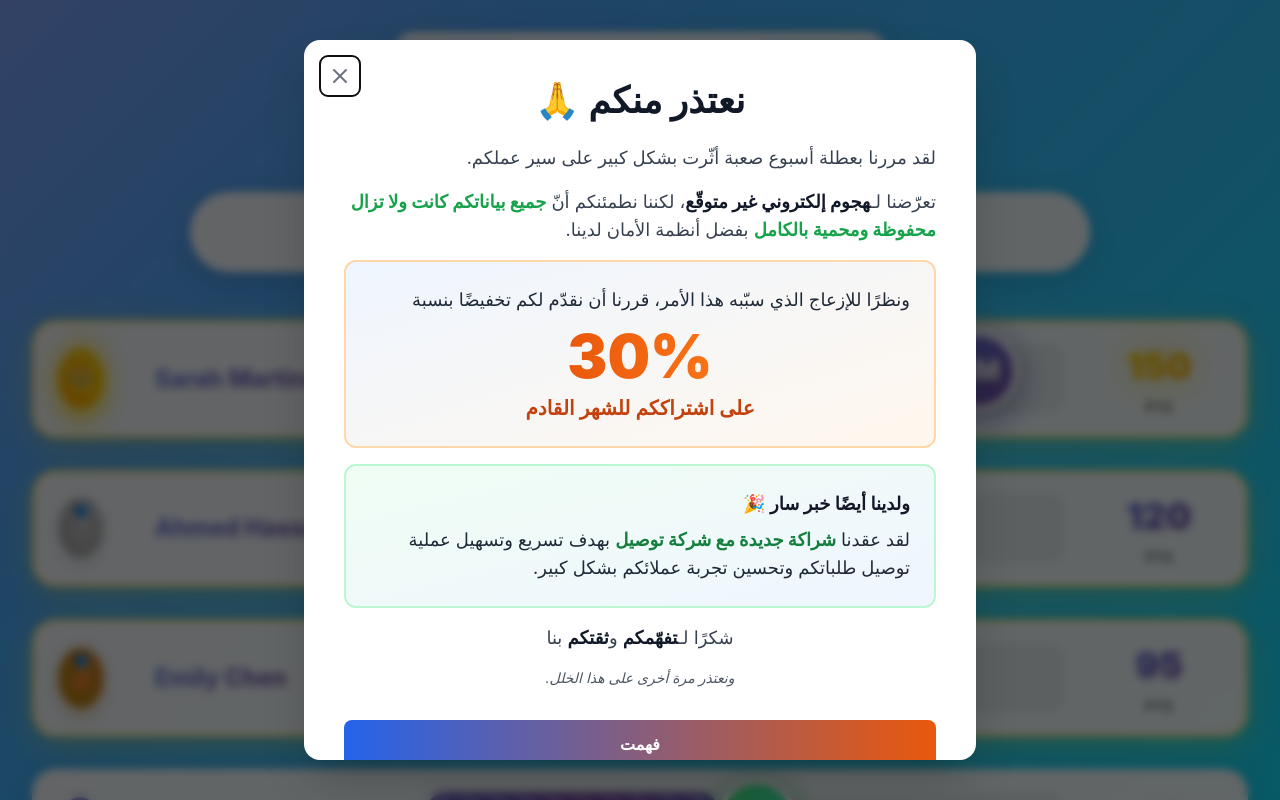
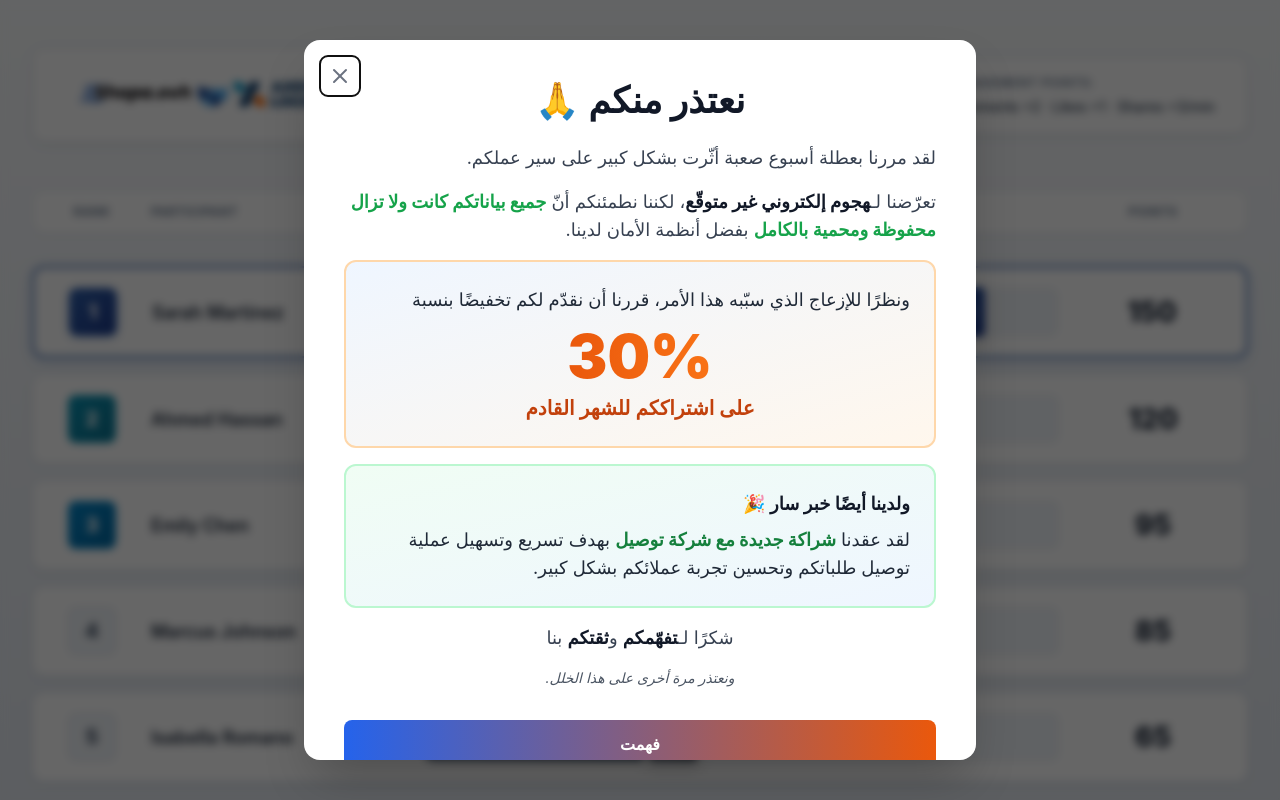
Before and after one commit to fawzyoth/Taktakli, a Vue app: page /racing-bar in a window 1280 px wide. Shown: the top 800 px of the page. Built offline with nearby package versions, Linux system fonts and the light colour scheme.

Commit message:
Updated RacingBarView.vue

```diff
--- a/src/views/RacingBarView.vue
+++ b/src/views/RacingBarView.vue
@@ -1,20 +1,27 @@
 <template>
   <div class="racing-bar-container">
-    <div class="animated-background">
-      <div class="floating-circle" v-for="i in 20" :key="i" :style="getCircleStyle(i)"></div>
+    <div class="header-section">
+      <div class="logo-container">
+        <img src="/Design sans titre.png" alt="Shopa.ovh" class="logo" />
+      </div>
+
+      <div class="engagement-info">
+        <div class="live-indicator">
+          <span class="live-dot"></span>
+          <span class="live-text">LIVE</span>
+        </div>
+        <div class="info-text">
+          <span class="info-label">Engagement Points:</span>
+          <span class="info-detail">Comments +2 · Likes +1 · Shares +3/min</span>
+        </div>
+      </div>
     </div>
 
-    <div class="logo-container">
-      <img src="/Design sans titre.png" alt="Shopa.ovh" class="logo" />
-    </div>
-
-    <div class="engagement-info">
-      <div class="info-text">
-        <span class="info-icon">⚡</span>
-        <strong>Point System:</strong> Comments +2 pts | Likes +1 pt | Shares +3 pts/min
-        <span class="pulse-dot"></span>
-        Live
-      </div>
+    <div class="leaderboard-header">
+      <div class="header-rank">Rank</div>
+      <div class="header-name">Participant</div>
+      <div class="header-progress">Progress</div>
+      <div class="header-points">Points</div>
     </div>
 
     <div class="leaderboard">
@@ -22,14 +29,11 @@
         v-for="(participant, index) in sortedParticipants"
         :key="participant.id"
         class="participant-row"
-        :class="{ 'top-rank': index < 3 }"
+        :class="{ 'is-leader': index === 0 }"
         :style="{ animationDelay: `${index * 0.1}s` }"
       >
         <div class="rank-badge" :class="`rank-${index + 1}`">
-          <span v-if="index === 0" class="trophy">👑</span>
-          <span v-else-if="index === 1" class="trophy">🥈</span>
-          <span v-else-if="index === 2" class="trophy">🥉</span>
-          <span v-else class="rank-number">{{ index + 1 }}</span>
+          <span class="rank-number">{{ index + 1 }}</span>
         </div>
 
         <div class="participant-name">
@@ -47,32 +51,27 @@
             }"
           >
             <div class="bar-shine"></div>
-            <div class="bar-glow"></div>
-            <div class="bar-pattern"></div>
           </div>
           <div
             class="avatar-container"
             :style="{ left: `${getBarWidth(participant.points)}%` }"
           >
-            <div class="avatar-glow" :style="{ background: participant.glowColor }"></div>
             <div class="avatar" :style="{ background: participant.avatarColor }">
               <div class="avatar-icon">{{ participant.initials }}</div>
             </div>
           </div>
         </div>
 
-        <div class="points-display" :class="`points-rank-${index + 1}`">
+        <div class="points-display">
           <span class="points-value">{{ participant.points.toLocaleString() }}</span>
-          <span class="points-label">pts</span>
         </div>
       </div>
     </div>
 
     <div class="footer-text">
-      <span class="footer-icon">🎯</span>
-      Live Engagement Leaderboard
-      <span class="footer-separator">•</span>
-      <span class="footer-brand">Shopa.ovh</span>
+      <span>Real-time Engagement Leaderboard</span>
+      <span class="footer-separator">|</span>
+      <span class="footer-brand">Powered by Shopa.ovh</span>
     </div>
   </div>
 </template>
@@ -86,7 +85,6 @@ interface Participant {
   points: number
   initials: string
   avatarColor: string
-  glowColor: string
 }
 
 const participants = ref<Participant[]>([
@@ -95,40 +93,35 @@ const participants = ref<Participant[]>([
     name: 'Sarah Martinez',
     points: 150,
     initials: 'SM',
-    avatarColor: 'linear-gradient(135deg, #667eea 0%, #764ba2 100%)',
-    glowColor: 'radial-gradient(circle, rgba(102, 126, 234, 0.4) 0%, transparent 70%)'
+    avatarColor: 'linear-gradient(135deg, #2E5EAA 0%, #1e3a8a 100%)'
   },
   {
     id: 2,
     name: 'Ahmed Hassan',
     points: 120,
     initials: 'AH',
-    avatarColor: 'linear-gradient(135deg, #f093fb 0%, #f5576c 100%)',
-    glowColor: 'radial-gradient(circle, rgba(240, 147, 251, 0.4) 0%, transparent 70%)'
+    avatarColor: 'linear-gradient(135deg, #0891b2 0%, #0e7490 100%)'
   },
   {
     id: 3,
     name: 'Emily Chen',
     points: 95,
     initials: 'EC',
-    avatarColor: 'linear-gradient(135deg, #4facfe 0%, #00f2fe 100%)',
-    glowColor: 'radial-gradient(circle, rgba(79, 172, 254, 0.4) 0%, transparent 70%)'
+    avatarColor: 'linear-gradient(135deg, #0284c7 0%, #0369a1 100%)'
   },
   {
     id: 4,
     name: 'Marcus Johnson',
     points: 80,
     initials: 'MJ',
-    avatarColor: 'linear-gradient(135deg, #43e97b 0%, #38f9d7 100%)',
-    glowColor: 'radial-gradient(circle, rgba(67, 233, 123, 0.4) 0%, transparent 70%)'
+    avatarColor: 'linear-gradient(135deg, #64748b 0%, #475569 100%)'
   },
   {
     id: 5,
     name: 'Isabella Romano',
     points: 65,
     initials: 'IR',
-    avatarColor: 'linear-gradient(135deg, #fa709a 0%, #fee140 100%)',
-    glowColor: 'radial-gradient(circle, rgba(250, 112, 154, 0.4) 0%, transparent 70%)'
+    avatarColor: 'linear-gradient(135deg, #6b7280 0%, #4b5563 100%)'
   }
 ])
 
@@ -142,23 +135,6 @@ const sortedParticipants = computed(() => {
 
 const getBarWidth = (points: number): number => {
   return Math.min((points / maxPoints.value) * 80, 80)
-}
-
-const getCircleStyle = (index: number) => {
-  const size = Math.random() * 100 + 50
-  const duration = Math.random() * 20 + 15
-  const delay = Math.random() * 5
-  const left = Math.random() * 100
-  const opacity = Math.random() * 0.15 + 0.05
-
-  return {
-    width: `${size}px`,
-    height: `${size}px`,
-    left: `${left}%`,
-    animationDuration: `${duration}s`,
-    animationDelay: `${delay}s`,
-    opacity: opacity
-  }
 }
 
 const simulateRealTimeUpdates = () => {
@@ -183,123 +159,127 @@ onUnmounted(() => {
 <style scoped>
 .racing-bar-container {
   min-height: 100vh;
-  background: linear-gradient(135deg, #667eea 0%, #764ba2 20%, #f093fb 40%, #4facfe 60%, #00f2fe 80%, #43e97b 100%);
-  background-size: 400% 400%;
-  animation: gradientShift 15s ease infinite, fadeIn 0.6s ease-in;
-  padding: 2rem;
+  background: linear-gradient(180deg, #f8fafc 0%, #e2e8f0 100%);
+  padding: 3rem 2rem;
   display: flex;
   flex-direction: column;
   align-items: center;
-  position: relative;
-  overflow: hidden;
+  gap: 2rem;
 }
 
-@keyframes gradientShift {
-  0% { background-position: 0% 50%; }
-  50% { background-position: 100% 50%; }
-  100% { background-position: 0% 50%; }
-}
-
-@keyframes fadeIn {
-  from { opacity: 0; }
-  to { opacity: 1; }
-}
-
-.animated-background {
-  position: absolute;
-  inset: 0;
-  overflow: hidden;
-  pointer-events: none;
-  z-index: 0;
-}
-
-.floating-circle {
-  position: absolute;
-  border-radius: 50%;
-  background: radial-gradient(circle, rgba(255, 255, 255, 0.8) 0%, rgba(255, 255, 255, 0.2) 50%, transparent 100%);
-  animation: float 20s infinite ease-in-out;
-  bottom: -100px;
-}
-
-@keyframes float {
-  0% { transform: translateY(0) rotate(0deg); opacity: 0; }
-  10% { opacity: 1; }
-  90% { opacity: 1; }
-  100% { transform: translateY(-110vh) rotate(360deg); opacity: 0; }
+.header-section {
+  width: 100%;
+  max-width: 1400px;
+  display: flex;
+  justify-content: space-between;
+  align-items: center;
+  flex-wrap: wrap;
+  gap: 2rem;
+  margin-bottom: 1rem;
 }
 
 .logo-container {
-  margin-bottom: 2rem;
-  animation: slideDown 0.8s ease-out;
-  position: relative;
-  z-index: 10;
-  background: rgba(255, 255, 255, 0.95);
-  padding: 1.5rem 3rem;
-  border-radius: 20px;
-  box-shadow: 0 10px 40px rgba(0, 0, 0, 0.2);
-}
-
-@keyframes slideDown {
-  from { transform: translateY(-50px); opacity: 0; }
-  to { transform: translateY(0); opacity: 1; }
+  background: white;
+  padding: 1rem 2.5rem;
+  border-radius: 12px;
+  box-shadow: 0 2px 8px rgba(0, 0, 0, 0.08);
+  border: 1px solid #e2e8f0;
 }
 
 .logo {
-  height: 80px;
+  height: 60px;
   width: auto;
   object-fit: contain;
-  filter: drop-shadow(0 4px 8px rgba(0, 0, 0, 0.15));
 }
 
 .engagement-info {
-  background: rgba(255, 255, 255, 0.95);
-  backdrop-filter: blur(20px);
-  padding: 1.25rem 2.5rem;
-  border-radius: 50px;
-  margin-bottom: 3rem;
-  box-shadow: 0 8px 32px rgba(0, 0, 0, 0.15);
-  border: 2px solid rgba(255, 255, 255, 0.5);
-  max-width: 900px;
-  width: 100%;
-  position: relative;
-  z-index: 10;
-  animation: slideDown 0.8s ease-out 0.2s backwards;
+  display: flex;
+  align-items: center;
+  gap: 2rem;
+  background: white;
+  padding: 1rem 2rem;
+  border-radius: 12px;
+  box-shadow: 0 2px 8px rgba(0, 0, 0, 0.08);
+  border: 1px solid #e2e8f0;
+}
+
+.live-indicator {
+  display: flex;
+  align-items: center;
+  gap: 0.5rem;
+  padding: 0.5rem 1rem;
+  background: #fef2f2;
+  border-radius: 8px;
+  border: 1px solid #fecaca;
+}
+
+.live-dot {
+  width: 8px;
+  height: 8px;
+  background: #dc2626;
+  border-radius: 50%;
+  animation: livePulse 2s infinite;
+}
+
+@keyframes livePulse {
+  0%, 100% { opacity: 1; }
+  50% { opacity: 0.4; }
+}
+
+.live-text {
+  font-size: 0.75rem;
+  font-weight: 700;
+  color: #dc2626;
+  letter-spacing: 0.05em;
 }
 
 .info-text {
-  color: #1a1a1a;
-  font-size: 1rem;
-  text-align: center;
-  line-height: 1.5;
   display: flex;
-  align-items: center;
-  justify-content: center;
-  gap: 0.5rem;
-  flex-wrap: wrap;
+  flex-direction: column;
+  gap: 0.25rem;
 }
 
-.info-icon {
-  font-size: 1.5rem;
-  animation: bounce 2s infinite;
+.info-label {
+  font-size: 0.75rem;
+  font-weight: 600;
+  color: #64748b;
+  text-transform: uppercase;
+  letter-spacing: 0.05em;
 }
 
-@keyframes bounce {
-  0%, 100% { transform: translateY(0); }
-  50% { transform: translateY(-5px); }
+.info-detail {
+  font-size: 0.875rem;
+  color: #334155;
+  font-weight: 500;
 }
 
-.pulse-dot {
-  width: 8px;
-  height: 8px;
-  background: #ef4444;
-  border-radius: 50%;
-  animation: pulse 2s infinite;
-  margin-left: 0.5rem;
+.leaderboard-header {
+  width: 100%;
+  max-width: 1400px;
+  display: grid;
+  grid-template-columns: 70px 250px 1fr 140px;
+  gap: 1.5rem;
+  padding: 0.75rem 1.5rem;
+  background: white;
+  border-radius: 12px;
+  border: 1px solid #e2e8f0;
+  box-shadow: 0 1px 3px rgba(0, 0, 0, 0.05);
 }
 
-@keyframes pulse {
-  0%, 100% { opacity: 1; transform: scale(1); }
-  50% { opacity: 0.5; transform: scale(1.2); }
+.leaderboard-header > div {
+  font-size: 0.75rem;
+  font-weight: 700;
+  color: #64748b;
+  text-transform: uppercase;
+  letter-spacing: 0.05em;
+}
+
+.header-rank {
+  text-align: center;
+}
+
+.header-points {
+  text-align: center;
 }
 
 .leaderboard {
@@ -307,156 +287,132 @@ onUnmounted(() => {
   max-width: 1400px;
   display: flex;
   flex-direction: column;
-  gap: 2rem;
-  position: relative;
-  z-index: 10;
+  gap: 1rem;
 }
 
 .participant-row {
   display: grid;
-  grid-template-columns: 80px 250px 1fr 140px;
+  grid-template-columns: 70px 250px 1fr 140px;
   align-items: center;
   gap: 1.5rem;
-  padding: 1rem;
-  background: rgba(255, 255, 255, 0.95);
-  backdrop-filter: blur(20px);
-  border-radius: 24px;
-  box-shadow: 0 8px 32px rgba(0, 0, 0, 0.15);
-  border: 2px solid rgba(255, 255, 255, 0.5);
-  animation: slideInFromLeft 0.6s ease-out forwards;
+  padding: 1.25rem 1.5rem;
+  background: white;
+  border-radius: 12px;
+  box-shadow: 0 2px 8px rgba(0, 0, 0, 0.06);
+  border: 1px solid #e2e8f0;
+  transition: all 0.3s ease;
+  animation: fadeInUp 0.6s ease forwards;
   opacity: 0;
-  transition: transform 0.3s ease, box-shadow 0.3s ease;
+}
+
+@keyframes fadeInUp {
+  from {
+    opacity: 0;
+    transform: translateY(20px);
+  }
+  to {
+    opacity: 1;
+    transform: translateY(0);
+  }
 }
 
 .participant-row:hover {
-  transform: translateX(5px);
-  box-shadow: 0 12px 48px rgba(0, 0, 0, 0.25);
+  box-shadow: 0 4px 16px rgba(0, 0, 0, 0.1);
+  transform: translateY(-2px);
 }
 
-.participant-row.top-rank {
-  border: 3px solid rgba(255, 215, 0, 0.5);
-  box-shadow: 0 8px 32px rgba(255, 215, 0, 0.3);
-}
-
-@keyframes slideInFromLeft {
-  from { transform: translateX(-100px); opacity: 0; }
-  to { transform: translateX(0); opacity: 1; }
+.participant-row.is-leader {
+  border: 2px solid #2E5EAA;
+  box-shadow: 0 4px 16px rgba(46, 94, 170, 0.15);
 }
 
 .rank-badge {
-  width: 60px;
-  height: 60px;
-  border-radius: 50%;
+  width: 48px;
+  height: 48px;
+  border-radius: 8px;
   display: flex;
   align-items: center;
   justify-content: center;
-  font-size: 2rem;
-  font-weight: 800;
-  background: linear-gradient(135deg, #667eea 0%, #764ba2 100%);
-  color: white;
-  box-shadow: 0 4px 15px rgba(0, 0, 0, 0.2);
-  animation: rotate3d 3s infinite ease-in-out;
+  font-size: 1.25rem;
+  font-weight: 700;
+  background: #f1f5f9;
+  color: #475569;
+  border: 2px solid #e2e8f0;
+  margin: 0 auto;
 }
 
 .rank-badge.rank-1 {
-  background: linear-gradient(135deg, #FFD700 0%, #FFA500 100%);
-  box-shadow: 0 4px 20px rgba(255, 215, 0, 0.6);
-  animation: rotate3d 3s infinite ease-in-out, glow 2s infinite;
+  background: linear-gradient(135deg, #2E5EAA 0%, #1e3a8a 100%);
+  color: white;
+  border-color: #2E5EAA;
+  box-shadow: 0 2px 8px rgba(46, 94, 170, 0.25);
 }
 
 .rank-badge.rank-2 {
-  background: linear-gradient(135deg, #C0C0C0 0%, #A8A8A8 100%);
-  box-shadow: 0 4px 20px rgba(192, 192, 192, 0.6);
+  background: linear-gradient(135deg, #0891b2 0%, #0e7490 100%);
+  color: white;
+  border-color: #0891b2;
 }
 
 .rank-badge.rank-3 {
-  background: linear-gradient(135deg, #CD7F32 0%, #B8860B 100%);
-  box-shadow: 0 4px 20px rgba(205, 127, 50, 0.6);
-}
-
-@keyframes rotate3d {
-  0%, 100% { transform: rotateY(0deg); }
-  50% { transform: rotateY(180deg); }
-}
-
-@keyframes glow {
-  0%, 100% { box-shadow: 0 4px 20px rgba(255, 215, 0, 0.6); }
-  50% { box-shadow: 0 4px 30px rgba(255, 215, 0, 1), 0 0 40px rgba(255, 215, 0, 0.5); }
-}
-
-.trophy {
-  font-size: 2rem;
-  animation: bounce 2s infinite;
+  background: linear-gradient(135deg, #0284c7 0%, #0369a1 100%);
+  color: white;
+  border-color: #0284c7;
 }
 
 .rank-number {
-  font-size: 1.5rem;
+  font-size: 1.25rem;
+  font-weight: 800;
 }
 
 .participant-name {
-  font-size: 1.5rem;
-  font-weight: 700;
-  color: #1a1a1a;
-  text-align: left;
+  font-size: 1.125rem;
+  font-weight: 600;
+  color: #1e293b;
 }
 
 .name-text {
-  background: linear-gradient(135deg, #667eea 0%, #764ba2 100%);
-  -webkit-background-clip: text;
-  -webkit-text-fill-color: transparent;
-  background-clip: text;
-  filter: drop-shadow(0 2px 4px rgba(0, 0, 0, 0.1));
+  display: block;
 }
 
 .bar-container {
   position: relative;
-  height: 70px;
+  height: 48px;
   width: 100%;
 }
 
 .bar-background {
   position: absolute;
   inset: 0;
-  background: rgba(0, 0, 0, 0.05);
-  border-radius: 16px;
+  background: #f1f5f9;
+  border-radius: 8px;
+  border: 1px solid #e2e8f0;
 }
 
 .progress-bar {
   height: 100%;
-  border-radius: 16px;
+  border-radius: 8px;
   position: relative;
   overflow: hidden;
-  transition: width 1.2s cubic-bezier(0.4, 0, 0.2, 1);
-  box-shadow: 0 6px 20px rgba(0, 0, 0, 0.25), inset 0 -2px 10px rgba(0, 0, 0, 0.2);
+  transition: width 1s cubic-bezier(0.4, 0, 0.2, 1);
+  box-shadow: 0 2px 4px rgba(0, 0, 0, 0.1);
 }
 
 .bar-rank-1 {
-  background: linear-gradient(90deg, #FFD700 0%, #FFA500 50%, #FFD700 100%);
-  background-size: 200% 100%;
-  animation: shimmer 3s infinite;
+  background: linear-gradient(90deg, #2E5EAA 0%, #1e3a8a 100%);
 }
 
 .bar-rank-2 {
-  background: linear-gradient(90deg, #C0C0C0 0%, #E8E8E8 50%, #C0C0C0 100%);
-  background-size: 200% 100%;
-  animation: shimmer 3s infinite;
+  background: linear-gradient(90deg, #0891b2 0%, #0e7490 100%);
 }
 
 .bar-rank-3 {
-  background: linear-gradient(90deg, #CD7F32 0%, #DDA15E 50%, #CD7F32 100%);
-  background-size: 200% 100%;
-  animation: shimmer 3s infinite;
+  background: linear-gradient(90deg, #0284c7 0%, #0369a1 100%);
 }
 
-.bar-rank-4, .bar-rank-5 {
-  background: linear-gradient(90deg, #667eea 0%, #764ba2 50%, #667eea 100%);
-  background-size: 200% 100%;
-  animation: shimmer 3s infinite;
-}
-
-@keyframes shimmer {
-  0%, 100% { background-position: 0% 50%; }
-  50% { background-position: 100% 50%; }
+.bar-rank-4,
+.bar-rank-5 {
+  background: linear-gradient(90deg, #64748b 0%, #475569 100%);
 }
 
 .bar-shine {
@@ -465,7 +421,7 @@ onUnmounted(() => {
   left: -100%;
   width: 50%;
   height: 100%;
-  background: linear-gradient(90deg, transparent, rgba(255, 255, 255, 0.6), transparent);
+  background: linear-gradient(90deg, transparent, rgba(255, 255, 255, 0.3), transparent);
   animation: shine 3s infinite;
 }
 
@@ -474,238 +430,153 @@ onUnmounted(() => {
   100% { left: 150%; }
 }
 
-.bar-glow {
-  position: absolute;
-  inset: 0;
-  background: radial-gradient(ellipse at center, rgba(255, 255, 255, 0.3) 0%, transparent 70%);
-  opacity: 0.5;
-}
-
-.bar-pattern {
-  position: absolute;
-  inset: 0;
-  background: repeating-linear-gradient(
-    45deg,
-    transparent,
-    transparent 10px,
-    rgba(255, 255, 255, 0.1) 10px,
-    rgba(255, 255, 255, 0.1) 20px
-  );
-}
-
 .avatar-container {
   position: absolute;
   top: 50%;
   transform: translateY(-50%);
-  transition: left 1.2s cubic-bezier(0.4, 0, 0.2, 1);
+  transition: left 1s cubic-bezier(0.4, 0, 0.2, 1);
   z-index: 10;
 }
 
-.avatar-glow {
-  position: absolute;
-  width: 120px;
-  height: 120px;
-  border-radius: 50%;
-  top: 50%;
-  left: 50%;
-  transform: translate(-50%, -50%);
-  animation: pulseGlow 2s ease-in-out infinite;
-  z-index: -1;
-}
-
-@keyframes pulseGlow {
-  0%, 100% { opacity: 0.6; transform: translate(-50%, -50%) scale(1); }
-  50% { opacity: 1; transform: translate(-50%, -50%) scale(1.2); }
-}
-
 .avatar {
-  width: 80px;
-  height: 80px;
-  border-radius: 50%;
+  width: 56px;
+  height: 56px;
+  border-radius: 8px;
   display: flex;
   align-items: center;
   justify-content: center;
-  border: 5px solid white;
-  box-shadow: 0 6px 25px rgba(0, 0, 0, 0.3);
-  position: relative;
-  animation: avatarBounce 2s ease-in-out infinite;
-}
-
-@keyframes avatarBounce {
-  0%, 100% { transform: translateY(0); }
-  50% { transform: translateY(-8px); }
+  border: 3px solid white;
+  box-shadow: 0 4px 12px rgba(0, 0, 0, 0.15);
 }
 
 .avatar-icon {
   color: white;
-  font-size: 1.75rem;
-  font-weight: 800;
-  text-shadow: 0 3px 6px rgba(0, 0, 0, 0.3);
+  font-size: 1.125rem;
+  font-weight: 700;
 }
 
 .points-display {
   display: flex;
-  flex-direction: column;
   align-items: center;
-  gap: 0.25rem;
+  justify-content: center;
 }
 
 .points-value {
-  font-size: 2.25rem;
-  font-weight: 900;
-  background: linear-gradient(135deg, #667eea 0%, #764ba2 100%);
-  -webkit-background-clip: text;
-  -webkit-text-fill-color: transparent;
-  background-clip: text;
-  filter: drop-shadow(0 2px 4px rgba(0, 0, 0, 0.1));
-  animation: countUp 0.8s ease-out;
-}
-
-.points-rank-1 .points-value {
-  background: linear-gradient(135deg, #FFD700 0%, #FFA500 100%);
-  -webkit-background-clip: text;
-  -webkit-text-fill-color: transparent;
-  background-clip: text;
-  animation: countUp 0.8s ease-out, sparkle 2s infinite;
-}
-
-@keyframes sparkle {
-  0%, 100% { filter: drop-shadow(0 2px 4px rgba(0, 0, 0, 0.1)); }
-  50% { filter: drop-shadow(0 0 20px rgba(255, 215, 0, 0.8)); }
-}
-
-.points-label {
-  font-size: 0.9rem;
-  font-weight: 600;
-  color: #666;
-  text-transform: uppercase;
-}
-
-@keyframes countUp {
-  from { opacity: 0; transform: scale(0.8); }
-  to { opacity: 1; transform: scale(1); }
+  font-size: 1.75rem;
+  font-weight: 800;
+  color: #1e293b;
 }
 
 .footer-text {
-  margin-top: 3rem;
+  margin-top: 2rem;
   padding: 1rem 2rem;
-  background: rgba(255, 255, 255, 0.95);
-  backdrop-filter: blur(20px);
-  border-radius: 50px;
-  font-size: 1.1rem;
-  font-weight: 600;
-  color: #1a1a1a;
+  background: white;
+  border-radius: 8px;
+  font-size: 0.875rem;
+  font-weight: 500;
+  color: #64748b;
   text-align: center;
   display: flex;
   align-items: center;
-  gap: 0.5rem;
-  box-shadow: 0 4px 16px rgba(0, 0, 0, 0.1);
-  position: relative;
-  z-index: 10;
-}
-
-.footer-icon {
-  font-size: 1.5rem;
+  gap: 0.75rem;
+  box-shadow: 0 1px 3px rgba(0, 0, 0, 0.05);
+  border: 1px solid #e2e8f0;
 }
 
 .footer-separator {
-  color: #999;
-  margin: 0 0.5rem;
+  color: #cbd5e1;
 }
 
 .footer-brand {
-  background: linear-gradient(135deg, #667eea 0%, #764ba2 100%);
-  -webkit-background-clip: text;
-  -webkit-text-fill-color: transparent;
-  background-clip: text;
-  font-weight: 800;
+  color: #2E5EAA;
+  font-weight: 700;
 }
 
 @media (max-width: 1024px) {
+  .leaderboard-header,
   .participant-row {
     grid-template-columns: 60px 180px 1fr 120px;
     gap: 1rem;
-    padding: 0.75rem;
+    padding: 1rem;
   }
 
   .rank-badge {
-    width: 50px;
-    height: 50px;
-    font-size: 1.5rem;
+    width: 44px;
+    height: 44px;
+    font-size: 1.125rem;
   }
 
   .participant-name {
-    font-size: 1.2rem;
+    font-size: 1rem;
   }
 
   .bar-container {
-    height: 60px;
+    height: 44px;
   }
 
   .avatar {
-    width: 70px;
-    height: 70px;
-    border-width: 4px;
-  }
-
-  .avatar-icon {
-    font-size: 1.5rem;
+    width: 52px;
+    height: 52px;
   }
 
   .points-value {
-    font-size: 1.75rem;
+    font-size: 1.5rem;
   }
 }
 
 @media (max-width: 768px) {
   .racing-bar-container {
-    padding: 1rem;
+    padding: 1.5rem 1rem;
+  }
+
+  .header-section {
+    flex-direction: column;
+    align-items: stretch;
   }
 
   .logo-container {
-    padding: 1rem 2rem;
+    text-align: center;
   }
 
-  .logo {
-    height: 60px;
+  .engagement-info {
+    flex-direction: column;
+    gap: 1rem;
+  }
+
+  .leaderboard-header {
+    display: none;
   }
 
   .participant-row {
     grid-template-columns: 50px 1fr 100px;
     gap: 0.75rem;
-    padding: 0.5rem;
+    padding: 0.875rem;
+  }
+
+  .rank-badge {
+    width: 40px;
+    height: 40px;
+    font-size: 1rem;
   }
 
   .participant-name {
-    font-size: 1rem;
+    font-size: 0.875rem;
     grid-column: 2 / 3;
   }
 
-  .rank-badge {
-    width: 45px;
-    height: 45px;
-    font-size: 1.25rem;
-  }
-
   .bar-container {
-    height: 50px;
     grid-column: 1 / 4;
     grid-row: 2;
+    height: 40px;
   }
 
   .avatar {
-    width: 60px;
-    height: 60px;
-    border-width: 3px;
-  }
-
-  .avatar-glow {
-    width: 90px;
-    height: 90px;
+    width: 48px;
+    height: 48px;
   }
 
   .avatar-icon {
-    font-size: 1.25rem;
+    font-size: 1rem;
   }
 
   .points-display {
@@ -714,26 +585,17 @@ onUnmounted(() => {
   }
 
   .points-value {
-    font-size: 1.5rem;
+    font-size: 1.25rem;
   }
 
-  .points-label {
+  .footer-text {
+    flex-direction: column;
+    gap: 0.5rem;
     font-size: 0.75rem;
   }
 
-  .engagement-info {
-    padding: 1rem 1.5rem;
-    margin-bottom: 2rem;
-  }
-
-  .info-text {
-    font-size: 0.85rem;
-  }
-
-  .footer-text {
-    font-size: 0.9rem;
-    padding: 0.75rem 1.5rem;
-    flex-wrap: wrap;
+  .footer-separator {
+    display: none;
   }
 }
 </style>
```
